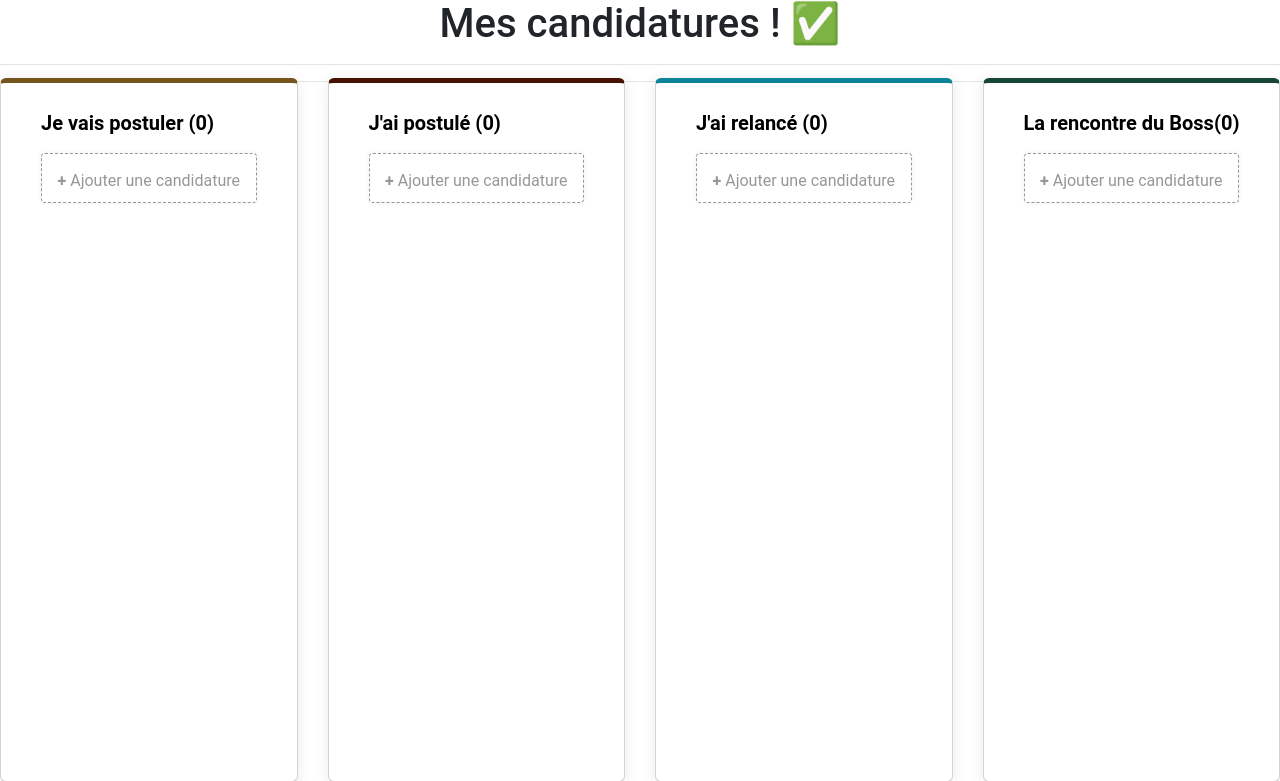
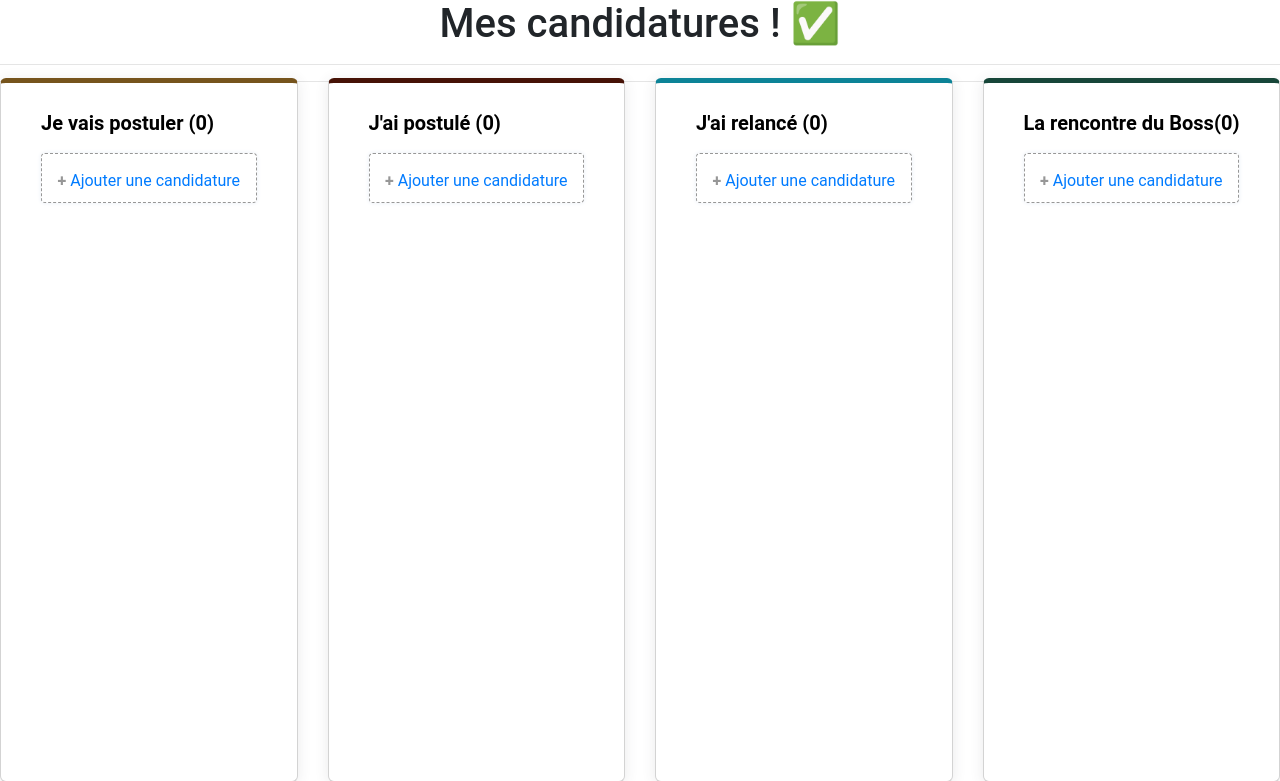
Before and after one commit to SihemLaffat/JoboardSearch, a Symfony app: template templates/cards/index.html.twig in a window 1280 px wide. Shown: the part 56-837 px from the top of the page. Run offline with Twig, Linux system fonts and the light colour scheme; the template is opened without the code that fills it, so the values that code supplies are empty; some libraries are stand-ins or nearby versions.

Commit message:
newCandidature

```diff
--- a/templates/cards/index.html.twig
+++ b/templates/cards/index.html.twig
@@ -3,6 +3,7 @@
 {% block title %}Hello CardsController!{% endblock %}
 
 {% block body %}
+
 <style>
     .example-wrapper { margin: 1em auto; max-width: 800px; width: 95%; font: 18px/1.5 sans-serif; }
     .example-wrapper code { background: #F5F5F5; padding: 2px 6px; }
@@ -26,7 +27,7 @@
                                 <span class="dashboardCandidatureCount">(0)</span>
                             </span>
                         </div>
-                        <div type="0" class="newCandidatureButton"><strong>+</strong> Ajouter une candidature</div>
+                        <div type="0" class="newCandidatureButton"><strong>+</strong><a href="{{ ('candidature') }}"> Ajouter une candidature </a></div>
                         <div class="dashboardColumnContainer" style="min-height: 538px;"></div>
                     </div>
                 </div>
@@ -39,7 +40,7 @@
                                 <span class="dashboardCandidatureCount">(0)</span>
                             </span>
                         </div>
-                        <div type="1" class="newCandidatureButton"><strong>+</strong> Ajouter une candidature</div>
+                        <div type="1" class="newCandidatureButton"><strong>+</strong> <a href="{{ ('candidature') }}"> Ajouter une candidature </a></div>
                         <div class="dashboardColumnContainer" style="min-height: 538px;"></div>
                     </div>
                 </div>
@@ -52,7 +53,7 @@
                                 <span class="dashboardCandidatureCount">(0)</span>
                             </span>
                         </div>
-                        <div type="2" class="newCandidatureButton"><strong>+</strong> Ajouter une candidature</div>
+                        <div type="2" class="newCandidatureButton"><strong>+</strong><a href="{{ ('candidature') }}"> Ajouter une candidature </a></div>
                         <div class="dashboardColumnContainer" style="min-height: 538px;"></div>
                     </div>
                 </div>
@@ -63,7 +64,7 @@
                                     class="dashboardCandidatureCount">(0)</span>
                             </span>
                         </div>
-                        <div type="3" class="newCandidatureButton"><strong>+</strong> Ajouter une candidature</div>
+                        <div type="3" class="newCandidatureButton"><strong>+</strong><a href="{{ ('candidature') }}"> Ajouter une candidature </a></div>
                         <div class="dashboardColumnContainer" style="min-height: 538px;">
                         </div>
                     </div>
```
Also changed, not shown: src/Controller/NewCandidatureController.php (added, +20 -0 lines), templates/new_candidature/index.html.twig (added, +20 -0 lines).
